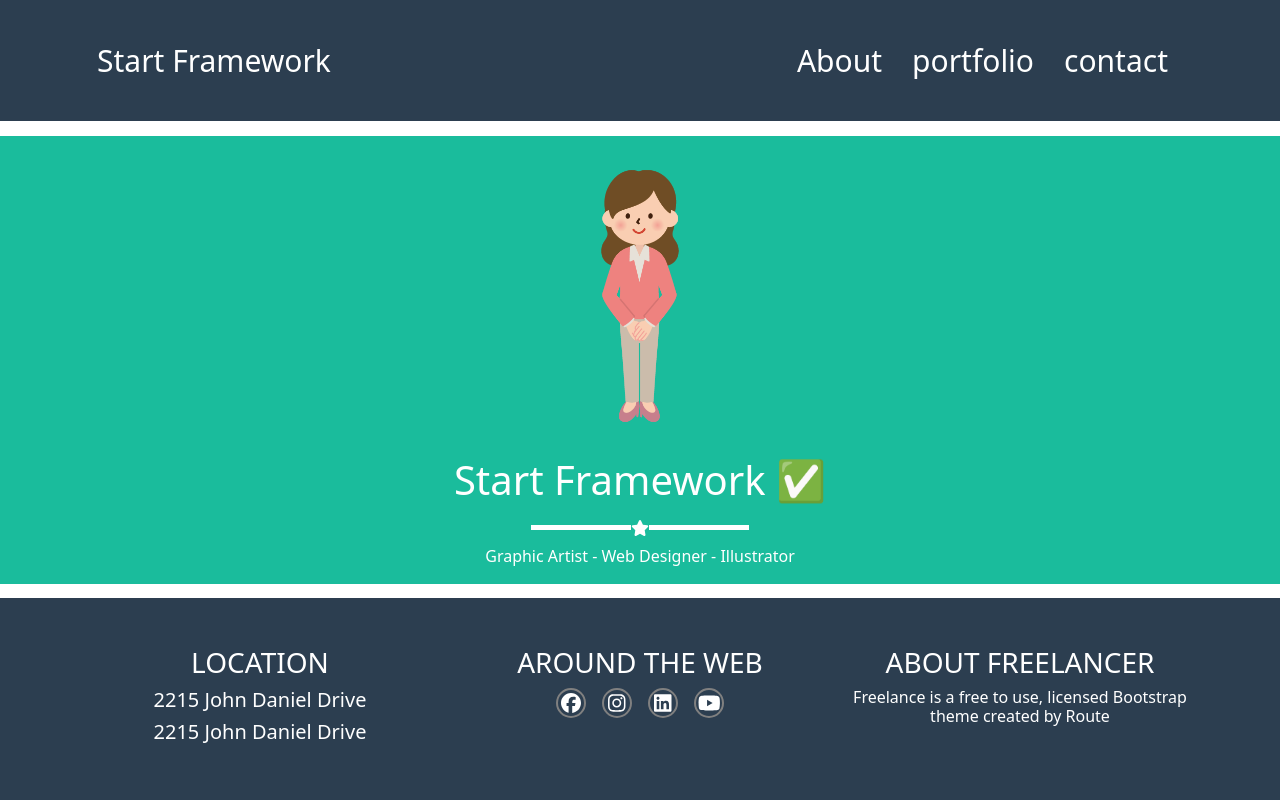
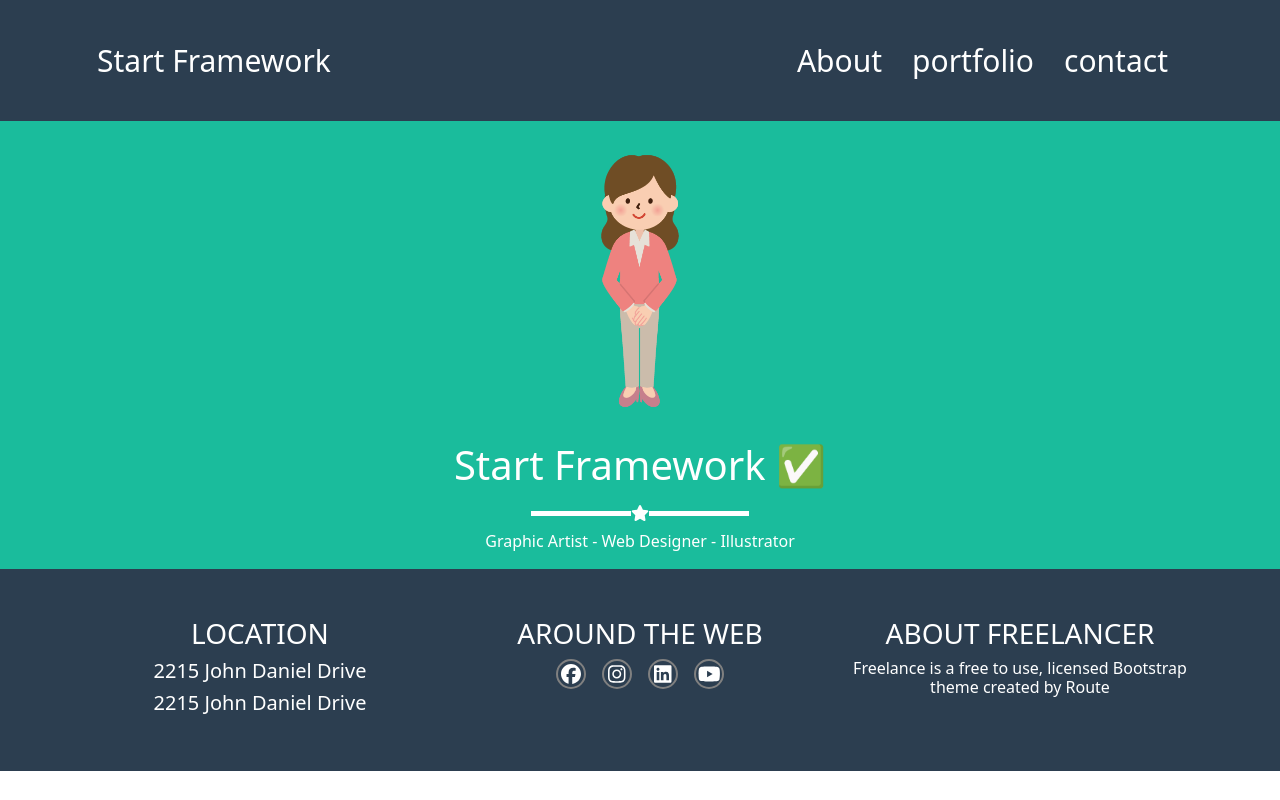
Before and after one commit to menna5252/test8000, a React (Vite) app: page / in a window 1280 px wide. Built offline with nearby package versions, Linux system fonts and the light colour scheme.

Commit message:
thirf252

```diff
--- a/src/index.css
+++ b/src/index.css
@@ -1,10 +1,4 @@
-#root {
 
-    display: flex;
-  flex-direction: column;
-height: 100vh;
-justify-content: space-between
-}
 
 .active{
 
```
